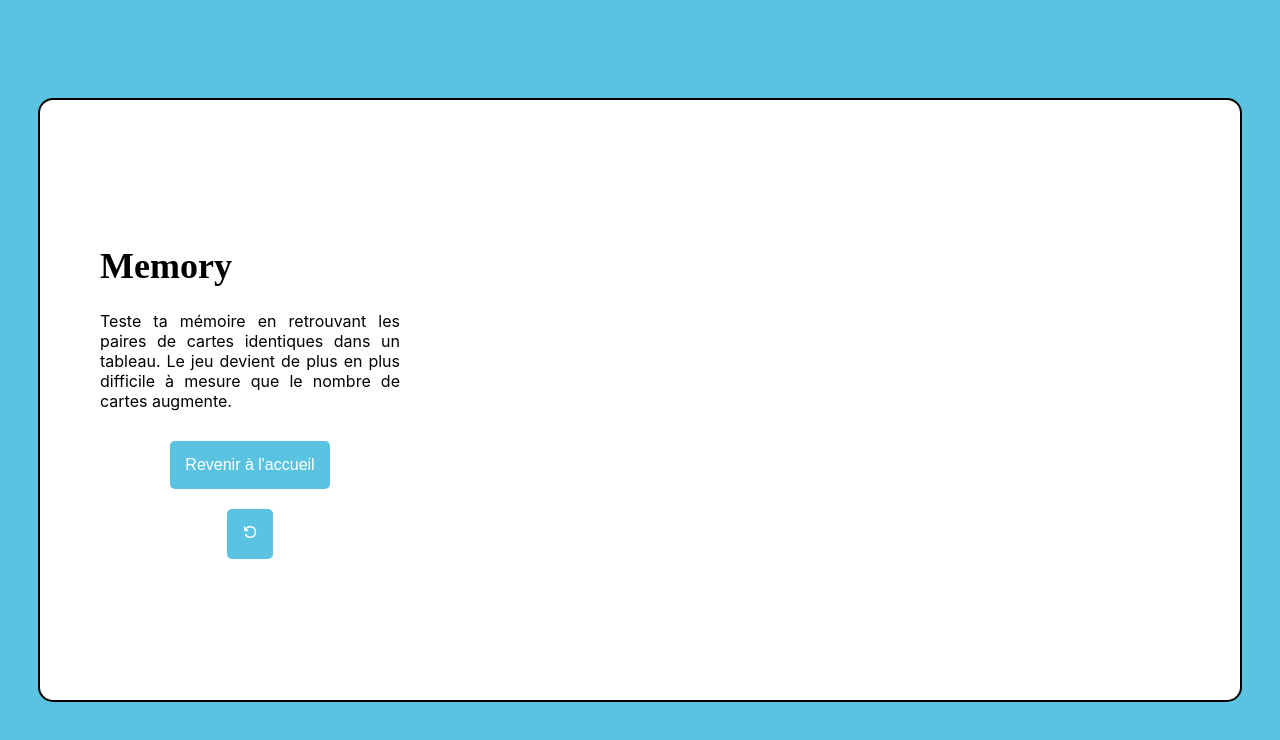
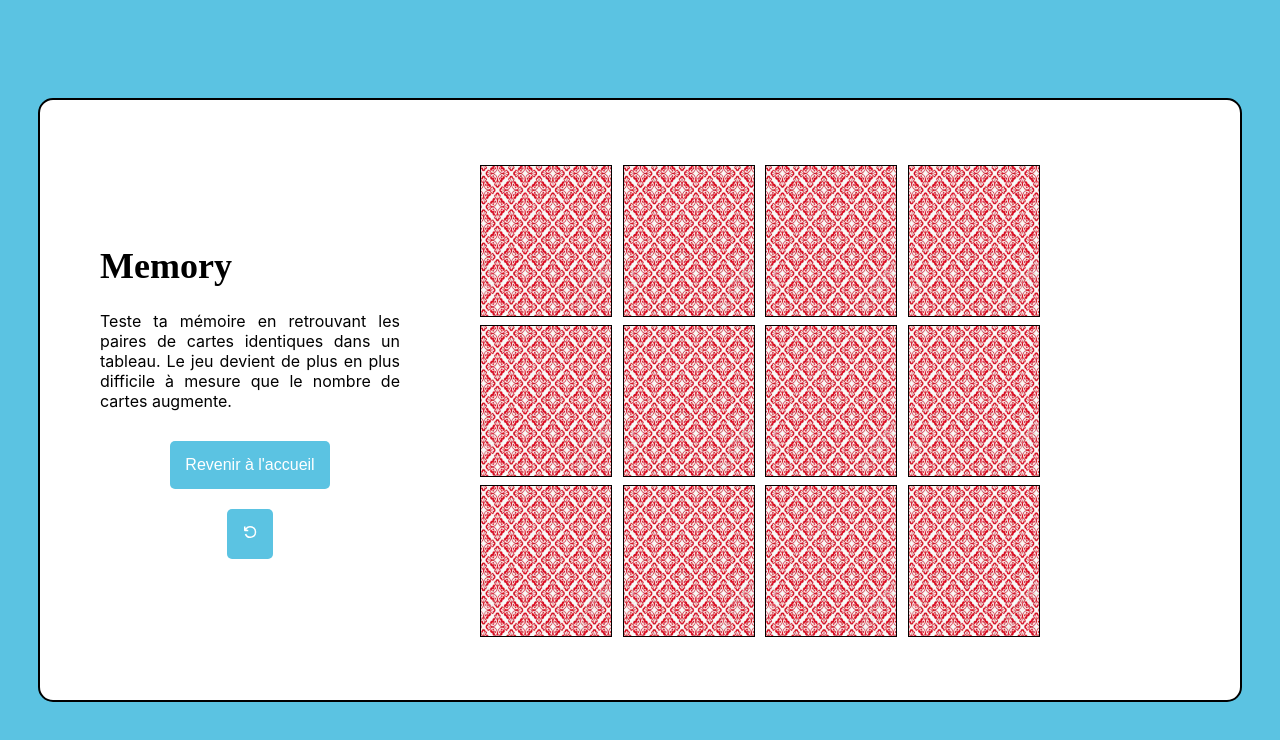
Before and after one commit to OthmaneB-Pro/QuickPlay, a React (Create React App) app: page /memory in a window 1280 px wide. Shown: the top 740 px of the page. Built offline with nearby package versions, Linux system fonts and the light colour scheme.

Commit message:
✨ Memory : create algo for the game

```diff
--- /dev/null
+++ b/src/components/pages/memory/MemoryGame.tsx
@@ -0,0 +1,86 @@
+import styled from "styled-components";
+import Card from "./Card";
+import { useState, useEffect } from "react";
+
+const initialCardImages = [
+  "/img/lapin.jpg",
+  "/img/chat.webp",
+  "/img/chien.jpg",
+  "/img/lion.jpg",
+  "/img/elephant.avif",
+  "/img/baleine.avif",
+  "/img/lapin.jpg",
+  "/img/chat.webp",
+  "/img/chien.jpg",
+  "/img/lion.jpg",
+  "/img/elephant.avif",
+  "/img/baleine.avif",
+];
+
+function shuffleArray(array: string[]) {
+  for (let i = array.length - 1; i > 0; i--) {
+    const j = Math.floor(Math.random() * (i + 1));
+    [array[i], array[j]] = [array[j], array[i]];
+  }
+  return array;
+}
+
+export default function MemoryGame() {
+  const [cards, setCards] = useState<string[]>([]);
+  const [flippedCards, setFlippedCards] = useState<number[]>([]);
+  const [matchedCards, setMatchedCards] = useState<number[]>([]);
+
+  useEffect(() => {
+    setCards(shuffleArray([...initialCardImages]));
+  }, []);
+
+  const handleCardClick = (index: number) => {
+    if (flippedCards.length === 2) return;
+
+    setFlippedCards([...flippedCards, index]);
+
+    if (flippedCards.length === 1) {
+      const firstIndex = flippedCards[0];
+      const secondIndex = index;
+
+      if (cards[firstIndex] === cards[secondIndex]) {
+        setMatchedCards([...matchedCards, firstIndex, secondIndex]);
+      }
+
+      setTimeout(() => {
+        setFlippedCards([]);
+      }, 1000);
+    }
+  };
+
+  const isCardFlipped = (index: number) => {
+    return flippedCards.includes(index);
+  };
+
+  const isCardMatched = (index: number) => {
+    return matchedCards.includes(index);
+  };
+
+  return (
+    <MemoryGameStyled>
+      {cards.map((image, index) => (
+        <Card
+          key={index}
+          image={image}
+          onClick={() => handleCardClick(index)}
+          isFlipped={isCardFlipped(index) || isCardMatched(index)}
+          isMatched={isCardMatched(index)}
+        />
+      ))}
+    </MemoryGameStyled>
+  );
+}
+
+const MemoryGameStyled = styled.div`
+  display: grid;
+  grid-template-columns: repeat(4, 1fr);
+  grid-template-rows: repeat(3, 1fr);
+  gap: 10px;
+  width: 560px;
+  margin-right: 200px;
+`;
--- a/src/components/pages/memory/MemoryPage.tsx
+++ b/src/components/pages/memory/MemoryPage.tsx
@@ -1,11 +1,13 @@
 import styled from "styled-components";
 import LeftMemory from "./leftSide/LeftMemory";
+import MemoryGame from "./MemoryGame";
 
 export default function MemoryPage() {
   return (
     <MemoryPageStyled>
       <div className="container">
-        <LeftMemory/>
+        <LeftMemory />
+        <MemoryGame />
       </div>
     </MemoryPageStyled>
   );
```
